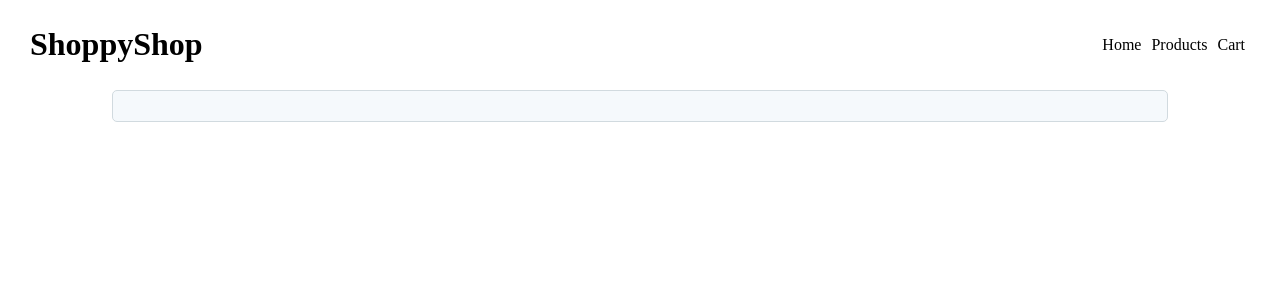
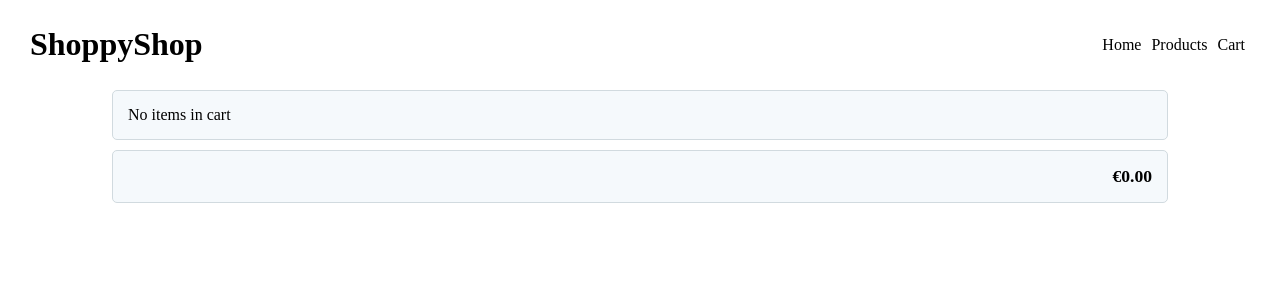
Before and after one commit to bjorn1213/odin-shopping-cart, a React (Vite) app: page /cart in a window 1280 px wide. Shown: the top 300 px of the page. Built offline with nearby package versions, Linux system fonts and the light colour scheme.

Commit message:
Add total price to cart

```diff
--- a/src/pages/CartPage.jsx
+++ b/src/pages/CartPage.jsx
@@ -2,9 +2,18 @@ import CartProductCard from "../components/CartProductCard";
 import { getCart, setProductAmount } from "../utility/cartUtility";
 import styles from "./CartPage.module.css";
 import { useState } from "react";
+import priceFormatter from "../utility/priceFormatter";
 
 function CartPage() {
   const [cartObject, setCart] = useState(getCart());
+  const productCount = Object.keys(cartObject).length;
+
+  let total = 0;
+
+  for (let productID in cartObject) {
+    const product = cartObject[productID];
+    total += product.quantity * product.price;
+  }
 
   function setCartProductAmount(product) {
     return (amount) => {
@@ -15,6 +24,7 @@ function CartPage() {
 
   return (
     <>
+      {productCount ? (
         <div className={styles.cartItemContainer}>
           {Object.entries(cartObject).map((cartItem) => {
             return (
@@ -26,6 +36,10 @@ function CartPage() {
             );
           })}
         </div>
+      ) : (
+        <div className={styles.cartItemContainer}>No items in cart</div>
+      )}
+      <div className={styles.cartTotalContainer}>€{priceFormatter(total)}</div>
     </>
   );
 }
--- a/src/pages/CartPage.module.css
+++ b/src/pages/CartPage.module.css
@@ -7,3 +7,11 @@
   border-radius: 5px;
   background-color: #f5f9fc;
 }
+
+.cartTotalContainer {
+  composes: cartItemContainer;
+  margin-top: 10px;
+  text-align: right;
+  font-size: 1.1rem;
+  font-weight: bold;
+}
```
Lines whose indentation alone changed are shown as unchanged.
